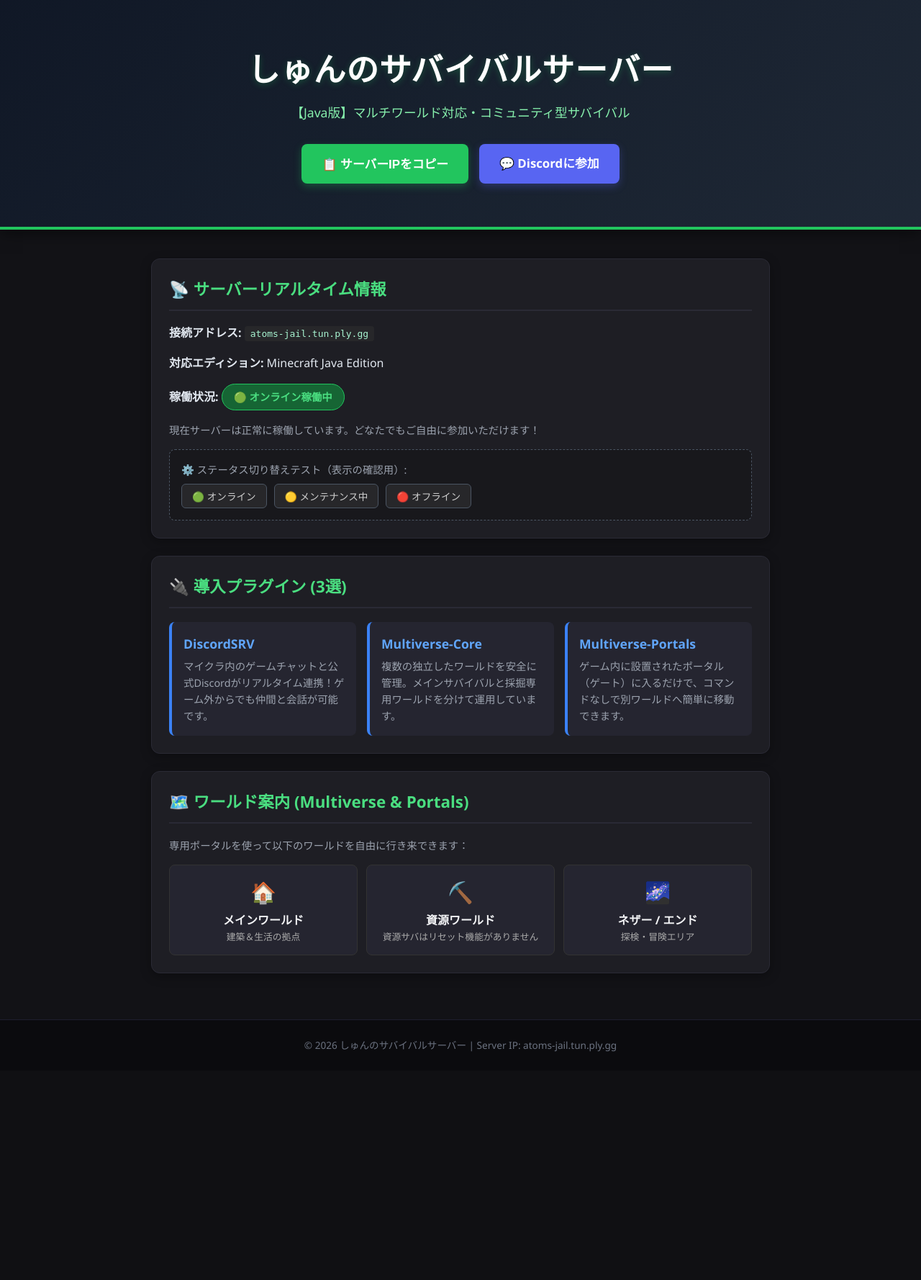
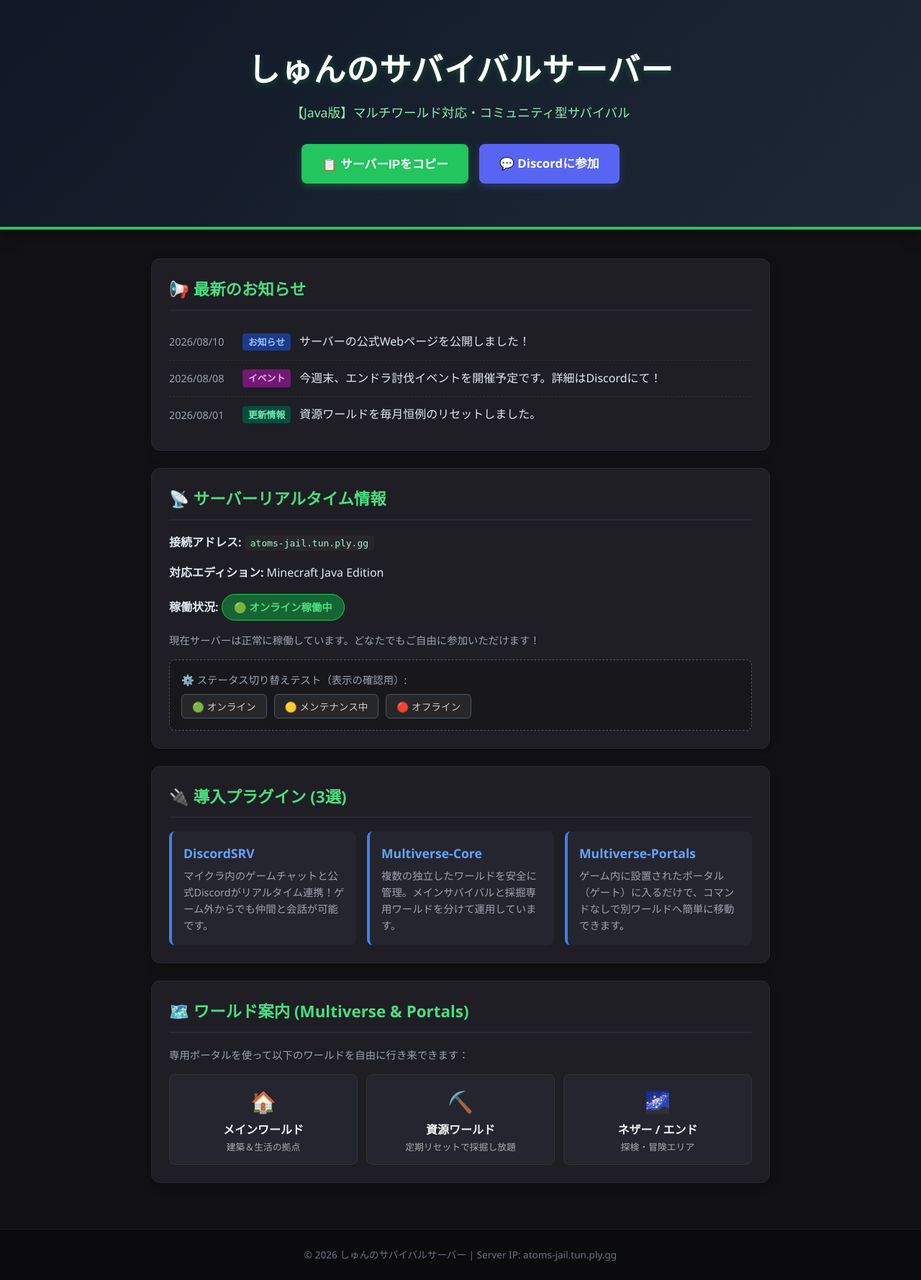
Before and after one commit to mikikofuruhasii-ui/syunsabasabaibaru, a Flask app: page / in a window 1280 px wide. Shown: the whole page at 72% size. Before the commit the page ends 1461 px from the top, so only its background shows below. Run offline with Flask 3, Linux system fonts and the light colour scheme.

Commit message:
Update index.html

```diff
--- a/templates/index.html
+++ b/templates/index.html
@@ -5,6 +5,7 @@
     <meta name="viewport" content="width=device-width, initial-scale=1.0">
     <title>しゅんのサバイバルサーバー</title>
     <style>
+        /* 全体のリセットと基本設定 */
         * {
             box-sizing: border-box;
         }
@@ -18,6 +19,7 @@
             line-height: 1.6;
         }
 
+        /* ヘッダー */
         header {
             background: linear-gradient(135deg, rgba(16, 24, 39, 0.95), rgba(31, 41, 55, 0.95)),
                         radial-gradient(circle, rgba(34, 197, 94, 0.1) 0%, rgba(0,0,0,0) 70%);
@@ -48,6 +50,7 @@
             padding: 40px 20px;
         }
 
+        /* アクションボタン */
         .btn-group {
             display: flex;
             justify-content: center;
@@ -89,6 +92,7 @@
             box-shadow: 0 6px 16px rgba(88, 101, 242, 0.4);
         }
 
+        /* 共通カードデザイン */
         .card {
             background-color: #1e1e24;
             padding: 24px;
@@ -109,7 +113,49 @@
             gap: 10px;
         }
 
-        /* ステータスバッジのスタイル */
+        /* お知らせ機能 (NEW) */
+        .news-list {
+            list-style: none;
+            padding: 0;
+            margin: 0;
+        }
+
+        .news-item {
+            padding: 12px 0;
+            border-bottom: 1px dashed #333;
+            display: flex;
+            align-items: center;
+            gap: 12px;
+            flex-wrap: wrap;
+        }
+
+        .news-item:last-child {
+            border-bottom: none;
+        }
+
+        .news-date {
+            color: #9ca3af;
+            font-size: 0.9em;
+            min-width: 90px;
+        }
+
+        .news-tag {
+            padding: 2px 8px;
+            border-radius: 4px;
+            font-size: 0.8em;
+            font-weight: bold;
+        }
+
+        .tag-info { background-color: #1e3a8a; color: #93c5fd; }
+        .tag-update { background-color: #064e3b; color: #6ee7b7; }
+        .tag-event { background-color: #701a75; color: #f0abfc; }
+
+        .news-text {
+            color: #e2e8f0;
+            flex: 1;
+        }
+
+        /* サーバーリアルタイム情報 */
         .status-badge {
             display: inline-block;
             padding: 6px 16px;
@@ -119,25 +165,10 @@
             transition: all 0.3s ease;
         }
 
-        .status-online {
-            background-color: #166534;
-            color: #4ade80;
-            border: 1px solid #22c55e;
-        }
+        .status-online { background-color: #166534; color: #4ade80; border: 1px solid #22c55e; }
+        .status-maintenance { background-color: #854d0e; color: #fde047; border: 1px solid #eab308; }
+        .status-offline { background-color: #991b1b; color: #fca5a5; border: 1px solid #ef4444; }
 
-        .status-maintenance {
-            background-color: #854d0e;
-            color: #fde047;
-            border: 1px solid #eab308;
-        }
-
-        .status-offline {
-            background-color: #991b1b;
-            color: #fca5a5;
-            border: 1px solid #ef4444;
-        }
-
-        /* 管理者用ステータス切り替えパネル */
         .admin-panel {
             background-color: #18181c;
             border: 1px dashed #4b5563;
@@ -170,10 +201,7 @@
             transition: 0.2s;
         }
 
-        .status-btn:hover {
-            background-color: #3f3f46;
-            color: #fff;
-        }
+        .status-btn:hover { background-color: #3f3f46; color: #fff; }
 
         /* プラグインリスト */
         .plugin-grid {
@@ -228,6 +256,7 @@
             color: #f3f4f6;
         }
 
+        /* フッター */
         footer {
             text-align: center;
             padding: 24px;
@@ -279,7 +308,29 @@
 
     <div class="container">
 
-        <!-- 追加機能1：リアルタイムステータス ＆ 切り替えコントローラー -->
+        <!-- NEW: お知らせセクション -->
+        <div class="card">
+            <h2>📢 最新のお知らせ</h2>
+            <ul class="news-list">
+                <li class="news-item">
+                    <span class="news-date">2026/08/10</span>
+                    <span class="news-tag tag-info">お知らせ</span>
+                    <span class="news-text">サーバーの公式Webページを公開しました！</span>
+                </li>
+                <li class="news-item">
+                    <span class="news-date">2026/08/08</span>
+                    <span class="news-tag tag-event">イベント</span>
+                    <span class="news-text">今週末、エンドラ討伐イベントを開催予定です。詳細はDiscordにて！</span>
+                </li>
+                <li class="news-item">
+                    <span class="news-date">2026/08/01</span>
+                    <span class="news-tag tag-update">更新情報</span>
+                    <span class="news-text">資源ワールドを毎月恒例のリセットしました。</span>
+                </li>
+            </ul>
+        </div>
+
+        <!-- リアルタイムステータス ＆ 切り替えコントローラー -->
         <div class="card">
             <h2>📡 サーバーリアルタイム情報</h2>
             <p><strong>接続アドレス:</strong> <code style="background:#27272a; padding:3px 8px; border-radius:4px; color:#a7f3d0;">atoms-jail.tun.ply.gg</code></p>
@@ -322,7 +373,7 @@
             </div>
         </div>
 
-        <!-- 追加機能2：ワールド＆環境案内マップ -->
+        <!-- ワールド＆環境案内マップ -->
         <div class="card">
             <h2>🗺️ ワールド案内 (Multiverse & Portals)</h2>
             <p style="font-size: 0.9em; color:#9ca3af;">専用ポータルを使って以下のワールドを自由に行き来できます：</p>
@@ -335,7 +386,7 @@
                 <div class="world-card">
                     <div class="world-icon">⛏️</div>
                     <div class="world-title">資源ワールド</div>
-                    <div style="font-size:0.8em; color:#aaa;">資源サバはリセット機能がありません</div>
+                    <div style="font-size:0.8em; color:#aaa;">定期リセットで採掘し放題</div>
                 </div>
                 <div class="world-card">
                     <div class="world-icon">🌌</div>
```
